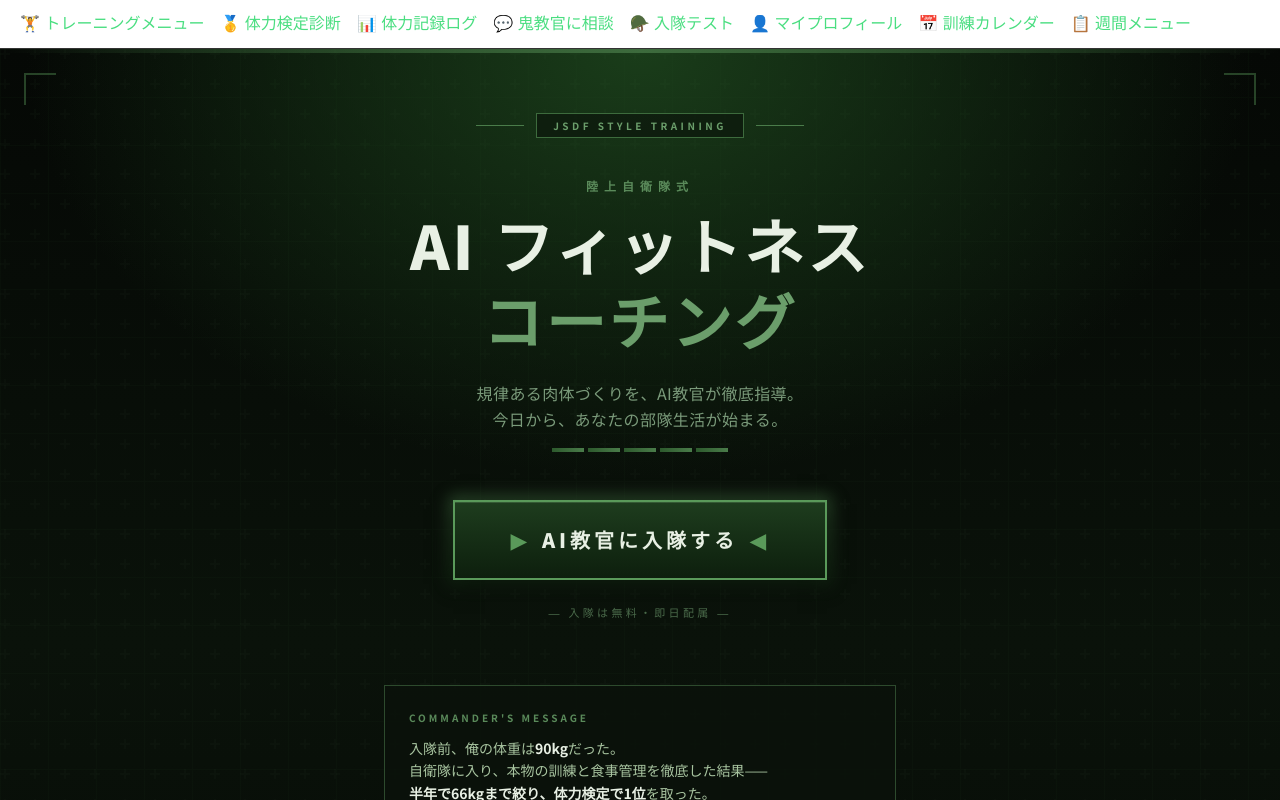
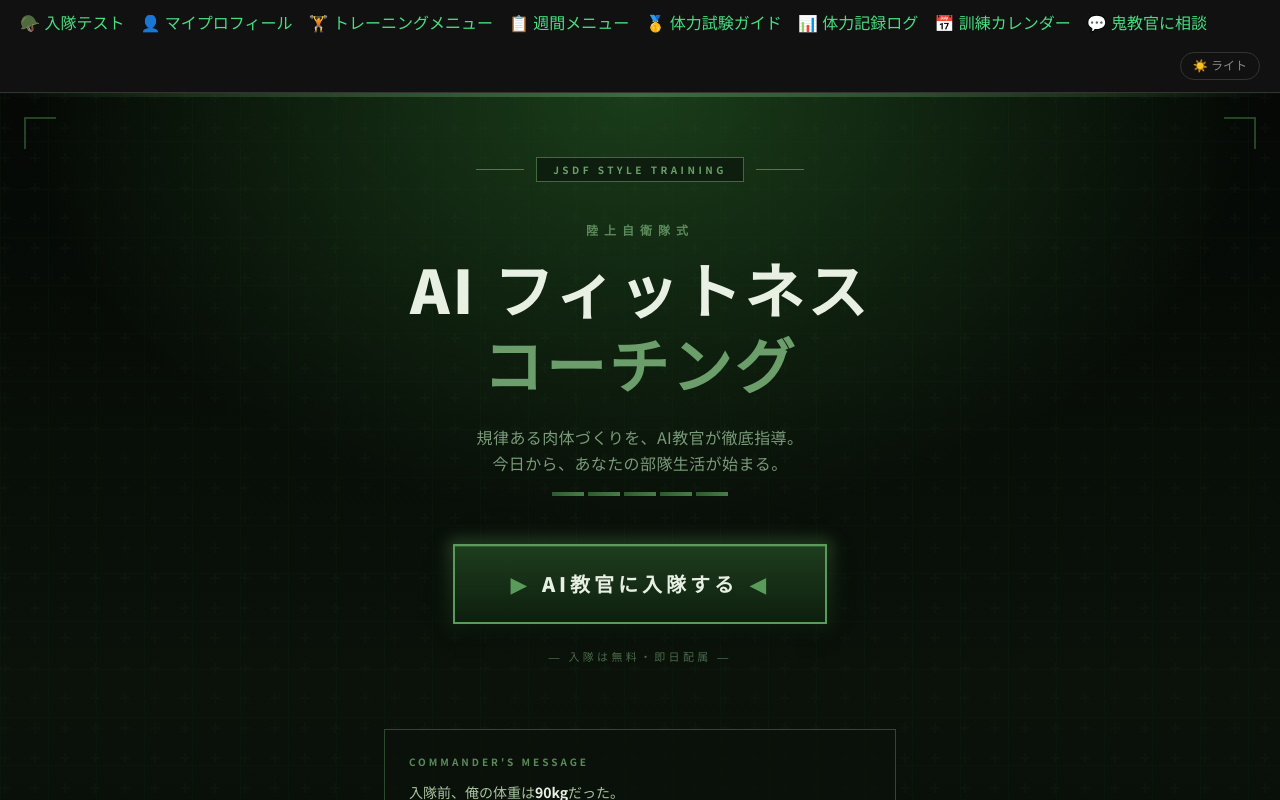
Before and after one commit to tamanegu19980331-prog/jieitai-fitness, a Next.js app: page / in a window 1280 px wide. Shown: the top 800 px of the page. Built offline with nearby package versions, Linux system fonts and the light colour scheme.

Commit message:
ナイト/ライトモード切替追加

```diff
--- a/src/app/layout.tsx
+++ b/src/app/layout.tsx
@@ -1,6 +1,9 @@
+"use client";
+
 import type { Metadata } from "next";
 import { Geist, Geist_Mono } from "next/font/google";
 import "./globals.css";
+import { useState, useEffect } from "react";
 
 const geistSans = Geist({
   variable: "--font-geist-sans",
@@ -12,37 +15,43 @@ const geistMono = Geist_Mono({
   subsets: ["latin"],
 });
 
-export const metadata: Metadata = {
-  title: "Create Next App",
-  description: "Generated by create next app",
-};
-
 export default function RootLayout({
   children,
 }: Readonly<{
   children: React.ReactNode;
 }>) {
+  const [darkMode, setDarkMode] = useState(true);
+
+  useEffect(() => {
+    const stored = localStorage.getItem("dark-mode");
+    if (stored !== null) setDarkMode(stored === "true");
+  }, []);
+
+  const toggleMode = () => {
+    const next = !darkMode;
+    setDarkMode(next);
+    localStorage.setItem("dark-mode", String(next));
+  };
+
   return (
-    <html
-      lang="en"
-      className={`${geistSans.variable} ${geistMono.variable} h-full antialiased`}
-    >
-      <body className="min-h-full flex flex-col">
-  <nav style={{display:"flex", gap:"16px", padding:"12px 20px", borderBottom:"1px solid #333"}}>
-    <a href="/coach" style={{color:"#4ade80"}}>🏋️ トレーニングメニュー</a>
-    <a href="/fitness-test" style={{color:"#4ade80"}}>🥇 体力検定診断</a>
-    <a href="/fitness-log" style={{color:"#4ade80"}}>📊 体力記録ログ</a>
-    <a href="/chat" style={{color:"#4ade80"}}>💬 鬼教官に相談</a>
-    <a href="/onboarding" style={{color:"#4ade80"}}>🪖 入隊テスト</a>
-    <a href="/profile" style={{color:"#4ade80"}}>👤 マイプロフィール</a>
-    <a href="/calendar" style={{color:"#4ade80"}}>📅 訓練カレンダー</a>
-    <a href="/weekly" style={{color:"#4ade80"}}>📋 週間メニュー</a>
-
-  </nav>
-  {children}
-</body>
+    <html lang="en" className={`${geistSans.variable} ${geistMono.variable} h-full antialiased`}>
+      <body className="min-h-full flex flex-col" style={{ backgroundColor: darkMode ? "#0a0a0a" : "#f5f5f5", color: darkMode ? "#fff" : "#111", transition: "background-color 0.3s, color 0.3s" }}>
+        <nav style={{ display: "flex", gap: "16px", padding: "12px 20px", borderBottom: `1px solid ${darkMode ? "#333" : "#ddd"}`, backgroundColor: darkMode ? "#111" : "#fff", alignItems: "center", flexWrap: "wrap" }}>
+          <a href="/onboarding" style={{ color: "#4ade80" }}>🪖 入隊テスト</a>
+          <a href="/profile" style={{ color: "#4ade80" }}>👤 マイプロフィール</a>
+          <a href="/coach" style={{ color: "#4ade80" }}>🏋️ トレーニングメニュー</a>
+          <a href="/weekly" style={{ color: "#4ade80" }}>📋 週間メニュー</a>
+          <a href="/fitness-test" style={{ color: "#4ade80" }}>🥇 体力試験ガイド</a>
+          <a href="/fitness-log" style={{ color: "#4ade80" }}>📊 体力記録ログ</a>
+          <a href="/calendar" style={{ color: "#4ade80" }}>📅 訓練カレンダー</a>
+          <a href="/chat" style={{ color: "#4ade80" }}>💬 鬼教官に相談</a>
+          <button onClick={toggleMode}
+            style={{ marginLeft: "auto", backgroundColor: "transparent", border: `1px solid ${darkMode ? "#333" : "#ddd"}`, borderRadius: "20px", padding: "4px 12px", color: darkMode ? "#888" : "#555", fontSize: "12px", cursor: "pointer" }}>
+            {darkMode ? "☀️ ライト" : "🌙 ダーク"}
+          </button>
+        </nav>
+        {children}
+      </body>
     </html>
   );
 }
-
-// update
```
